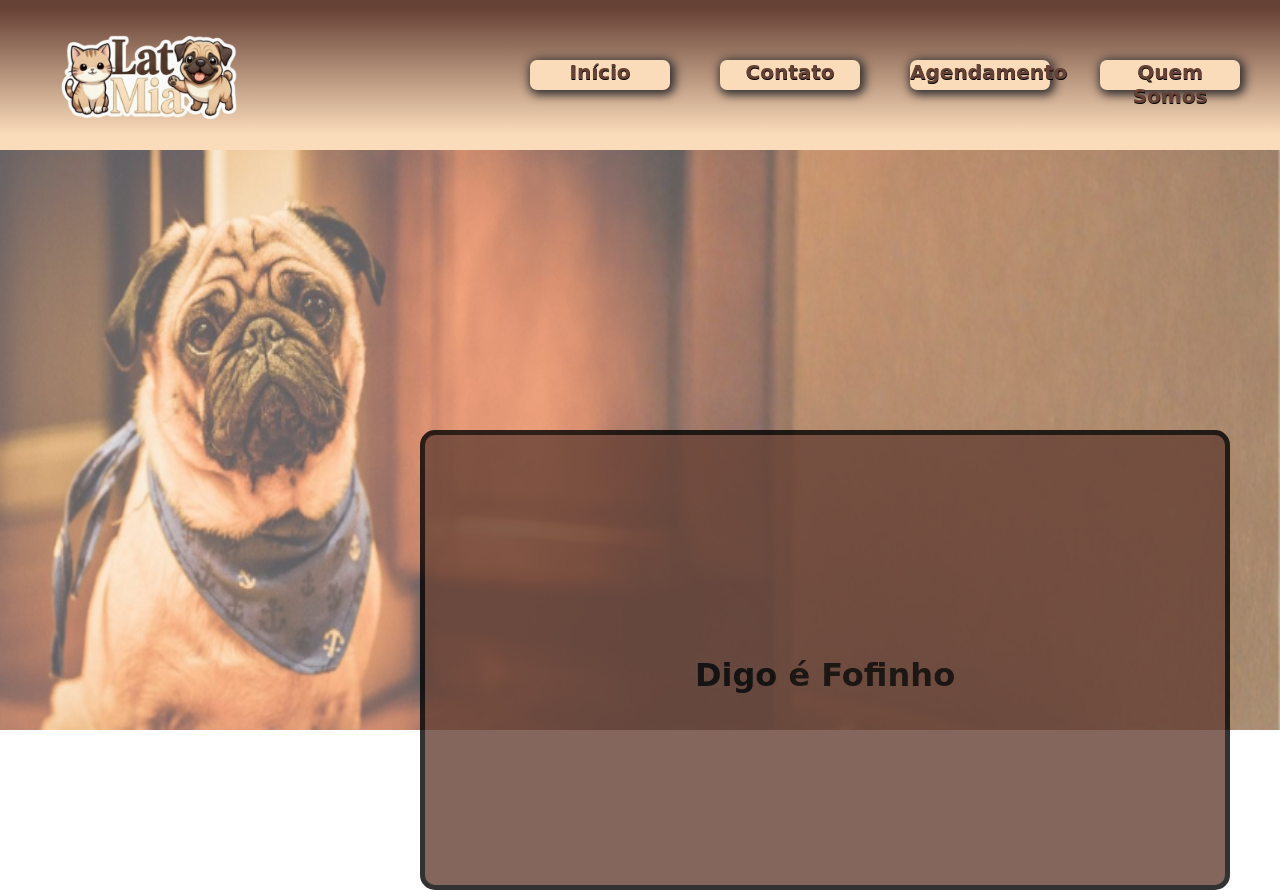
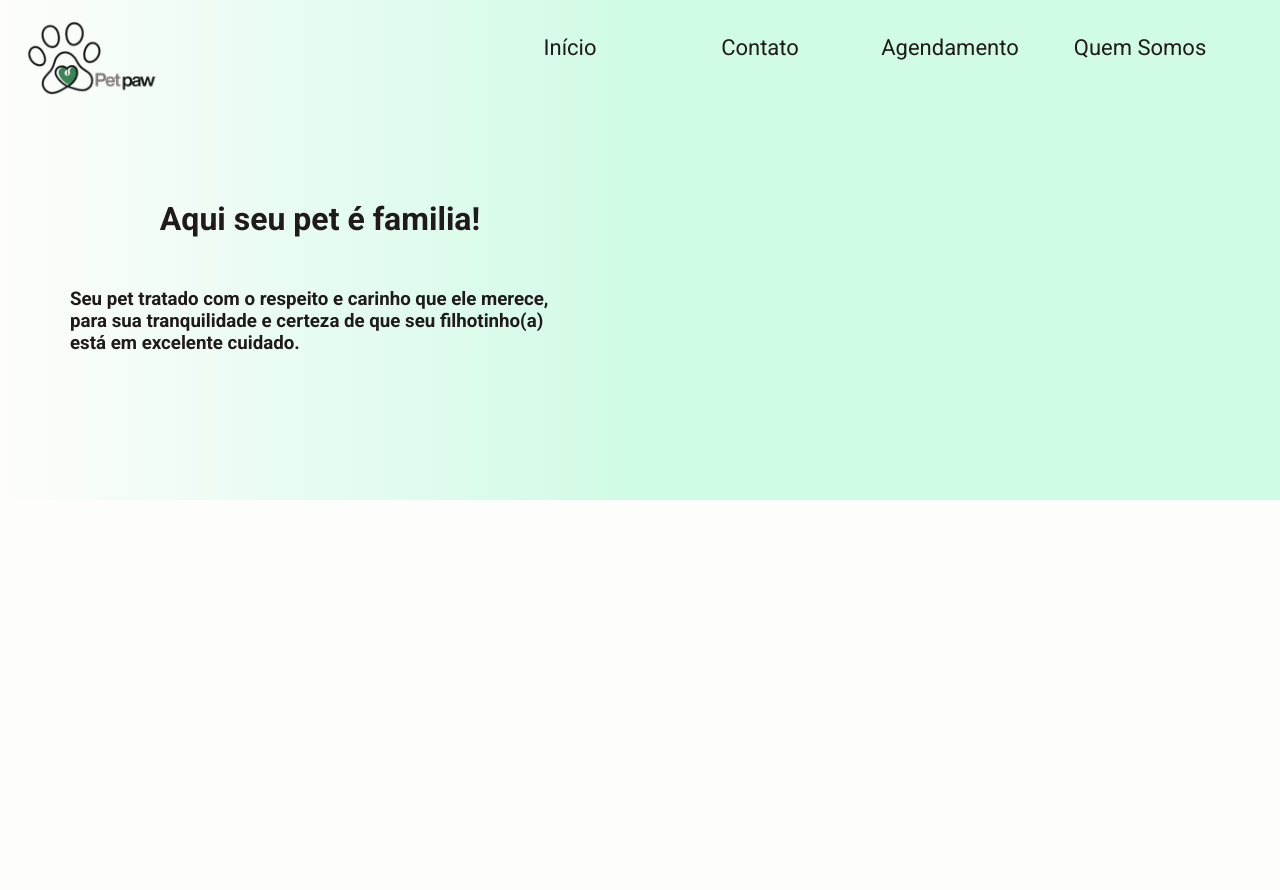
Before and after one commit to ebenersantos-dot/projeto-pet-shop, a plain HTML site: page index.html in a window 1280 px wide. After the commit the page ends 800 px from the top, so only its background shows below. Drawn offline with Linux system fonts and the light colour scheme; a web font is replaced by a local one.

Commit message:
Refeito cores e estrutura principal

```diff
--- a/index.html
+++ b/index.html
@@ -4,11 +4,11 @@
     <meta charset="UTF-8">
     <meta name="viewport" content="width=device-width, initial-scale=1.0">
     <link rel="stylesheet" href="/styles.css">
-    <title>LatMia Petshop</title>
+    <title>Petpaw Petshop</title>
 </head>
 <body>
     <div id="header">
-        <img src="/img/latmia-nobg-logo.png" alt="">
+        <img src="/img/pet-paw.png" alt="">
             <nav>
                 <a href="#">Início</a>
                 <a href="#">Contato</a>
@@ -16,13 +16,15 @@
                 <a href="#">Quem Somos</a>
             </nav>
     </div>
-    <div id="banner">
-        <img src="./img/Digo-cover.png" alt="pug fofinho">
-    </div>
-    <div id="container">
-        <div id="container-form">
-            <h1>Digo é Fofinho</h1>
+    <div class="banner">
+        <div class="banner-message1">
+            <h1>Aqui seu pet é familia!</h1>
+            <h3>Seu pet tratado com o respeito e carinho que ele merece, para sua tranquilidade e certeza de que seu filhotinho(a) está em excelente cuidado.</h3>
         </div>
+        <div class="banner-img">
+
+        </div>
+
 
 
     </div>
--- a/styles.css
+++ b/styles.css
@@ -1,118 +1,112 @@
-@import url('https://fonts.googleapis.com/css2?family=Delius&display=swap');
+
+@import url('https://fonts.googleapis.com/css2?family=Delius&family=Roboto:ital,wght@0,100..900;1,100..900&display=swap" rel="stylesheet');
 :root {
-    --beige-base-color: #DC7649;
-    --main-text-color1: #FCDBBA;
-    --main-dark-text-color: #363232;
-    --blue-sporadic-color: #918F97;
-    --brown-lat-color: #664135;
-    --beige-mia-color: #FBDCBA;
-    --dark-brown-color: #7B3000;
+    --green-logo-color: #2d8765;
+    --main-white: #fdfdfc;
+    --positive-green: #d0fbe5;
+    --bold-green: #277a55;
+    --large-text-black: #292524;
+    --small-text-black: #201b1a;
 }
 
 body {
+    width: 100vw;
     justify-content: space-around;
-    font-family: "Delius", cursive;
-    font-weight: 400;
+    font-family: "Roboto", sans-serif;
+    color: var(--small-text-black);
+    font-weight: 300;
     font-style: normal;
     margin: 0;
+    background-color: var(--main-white);
 
 }
 
 #header {
     display: flex;
+    position: static;
     width: 100vw;
-    height: 150px;
+    height: 100px;
     background: linear-gradient(
-        180deg,
-        var(--brown-lat-color)0%,
-        var(--brown-lat-color)5%,
-        var(--beige-mia-color)90%,
-        var(--beige-mia-color)100%
+        90deg,
+        var(--main-white)0%,
+        var(--positive-green)50%,
+        var(--positive-green)100%
     );
-    margin-bottom: 0px;
 
 }
 
 #header > img {
     display: flex;
     align-content: flex-start;
-    width: 200px;
-    height: 200px;
-    padding-left: 50px;
-    align-self: center;
-
+    position: relative;
+    width: 300px;
+    height: 300px;
+    align-self:center;
+    margin-right: -100px;
+    margin-left: -50px;
 }
 
-nav {
+#header > nav {
     display: flex;
     align-self: center;
     justify-content: center;
     gap: 50px;
-    padding-left: 280px;
+    padding-left: 350px
 
 }
 
-a {
+#header > nav > a {
     text-decoration: none;
-    background-color: var(--beige-mia-color);
     width: 140px;
     height: 30px;
     text-align: center;
-    border-radius: 7px;
-    font-size: 20px;
-    font-weight: bolder;
-    color: var(--brown-lat-color);
-    text-shadow: black .3px .5px;
-    box-shadow: var(--main-dark-text-color) 2px 2px 10px 3px;
-    transition: all 300ms ease-in-out;
+    font-size: 22px;
+    font-weight: normal;
+    color: var(--small-text-black);
+    transition: all 250ms ease-in-out;
 }
 
 a:hover {
-    width: 142px;
-    height: 31px;
-    background-color: var(--brown-lat-color);
-    color: var(--beige-mia-color);
+    color: var(--green-logo-color);
+    text-shadow: black .2px .2px .2px .2px;
+    font-weight: normal;
 }
 
-
-#banner {
+.banner {
     display: flex;
     width: 100vw;
-    height: 280px;
-    border-radius: 5px;
-    opacity: 75%;
-}
-
-#banner > img {
-    display: flex;
-    justify-content: left;
-    align-self: center;
-    width: 100vw;
-    margin-top: 300px;
-    height: 580px;
-    border-color: #664135;
-    border-style: solid;
-    border-width: 0px;
-}
-
-#container {
+    height: 400px;
+    background-size: cover;
+    background-position: center;
+     background: linear-gradient(
+        90deg,
+        var(--main-white)0%,
+        var(--positive-green)50%,
+        var(--positive-green)100%
+    );
 
 }
 
-#container-form {
-    display: flex;
-    flex-direction: column;
-    border-color: black;
-    border-style: solid;
-    border-radius: 15px;
-    border-width: 5px;
-    background-color: var(--brown-lat-color);
-    justify-self: right;
-    margin-right: 50px;
-    padding-top: 200px;
-    width: 800px;
-    height: 250px;
+.banner-message1 {
+    width: 50vw;
+    height: 400px;
+
+}
+
+.banner-message1 > h1 {
+    flex-direction: 1;
+    width: 100%;
+    margin-top: 100px;
+    text-align: center;
+    justify-self: center;
+}
+
+.banner-message1 > h3 {
+    flex: 1;
+    margin-top: 50px;
     position: relative;
-    opacity: 80%;
-    text-align: center;
+    text-align: left;
+    width: 500px;
+    justify-self: center;
+
 }
```
Also changed, not shown: img/6.png (added), img/7.png (added), img/8.png (added), img/9.png (added), img/latmia-nobg-logo.png (deleted), img/pet-paw.png (added), 2 other files.
